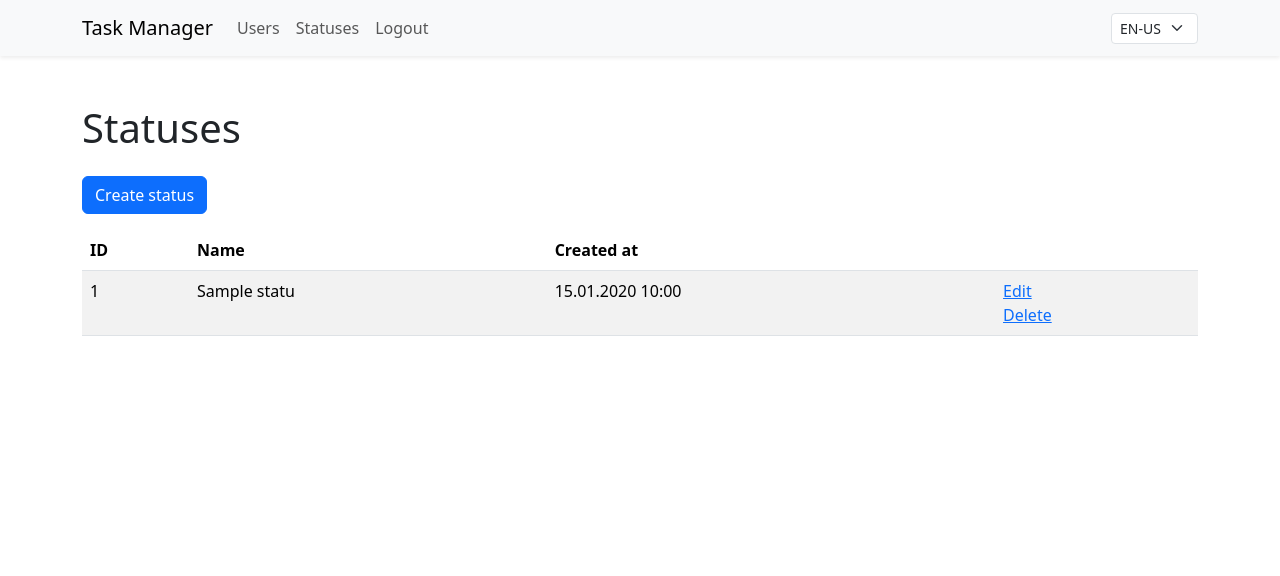
After one commit to OlegRakhilov/python-project-52, a Django app: page /statuses/ in a window 1280 px wide. The commit adds this page. Shown: the top 576 px of the page. Run offline with Django 5.2, Linux system fonts and the light colour scheme; a user stored in the database is signed in; tables that the repository leaves empty hold one stand-in row (values such as "Sample post"); some libraries are stand-ins or nearby versions.

Commit message:
feat: implement Statuses CRUD with access control and translations

```diff
--- /dev/null
+++ b/statuses/admin.py
@@ -0,0 +1,2 @@
+
+# Register your models here.
--- /dev/null
+++ b/statuses/apps.py
@@ -0,0 +1,5 @@
+from django.apps import AppConfig
+
+
+class StatusesConfig(AppConfig):
+    name = 'statuses'
--- /dev/null
+++ b/statuses/models.py
@@ -0,0 +1,11 @@
+from django.db import models
+
+# Create your models here.
+from django.utils.translation import gettext_lazy as _
+
+class Status(models.Model):
+    name = models.CharField(max_length=100, unique=True, verbose_name=_("Name"))
+    created_at = models.DateTimeField(auto_now_add=True)
+
+    def __str__(self):
+        return self.name
--- /dev/null
+++ b/statuses/urls.py
@@ -0,0 +1,9 @@
+from django.urls import path
+from statuses import views
+
+urlpatterns = [
+    path('', views.StatusListView.as_view(), name='statuses'),
+    path('create/', views.StatusCreateView.as_view(), name='status_create'),
+    path('<int:pk>/update/', views.StatusUpdateView.as_view(), name='status_update'),
+    path('<int:pk>/delete/', views.StatusDeleteView.as_view(), name='status_delete'),
+]
--- /dev/null
+++ b/statuses/views.py
@@ -0,0 +1,33 @@
+
+# Create your views here.
+from django.urls import reverse_lazy
+from django.views.generic import ListView, CreateView, UpdateView, DeleteView
+from django.contrib.auth.mixins import LoginRequiredMixin
+from django.contrib.messages.views import SuccessMessageMixin
+from django.utils.translation import gettext_lazy as _
+from statuses.models import Status
+
+class StatusListView(LoginRequiredMixin, ListView):
+    model = Status
+    template_name = 'statuses/index.html'
+    context_object_name = 'statuses'
+
+class StatusCreateView(LoginRequiredMixin, SuccessMessageMixin, CreateView):
+    model = Status
+    fields = ['name']
+    template_name = 'statuses/create.html'
+    success_url = reverse_lazy('statuses')
+    success_message = _("Status successfully created")
+
+class StatusUpdateView(LoginRequiredMixin, SuccessMessageMixin, UpdateView):
+    model = Status
+    fields = ['name']
+    template_name = 'statuses/update.html'
+    success_url = reverse_lazy('statuses')
+    success_message = _("Status successfully updated")
+
+class StatusDeleteView(LoginRequiredMixin, SuccessMessageMixin, DeleteView):
+    model = Status
+    template_name = 'statuses/delete.html'
+    success_url = reverse_lazy('statuses')
+    success_message = _("Status successfully deleted")
--- a/task_manager/settings.py
+++ b/task_manager/settings.py
@@ -40,6 +40,7 @@ INSTALLED_APPS = [
     'django.contrib.messages',
     'django.contrib.staticfiles',
     'users',
+    'statuses',
 ]
 
 MIDDLEWARE = [
--- a/task_manager/urls.py
+++ b/task_manager/urls.py
@@ -28,5 +28,6 @@ urlpatterns = [
     path('login/', auth_views.LoginView.as_view(template_name='login.html'), name='login'),
     path('logout/', auth_views.LogoutView.as_view(), name='logout'),
     path('users/', include('users.urls')),
+    path('statuses/', include('statuses.urls')),
     path('i18n/', include('django.conf.urls.i18n')),
 ]
--- a/templates/base.html
+++ b/templates/base.html
@@ -14,7 +14,7 @@
             <a class="navbar-brand" href="{% url 'index' %}">{% trans "Task Manager" %}</a>
             <div class="navbar-nav me-auto">
                 <a class="nav-link" href="{% url 'users' %}">{% trans "Users" %}</a>
-
+                <a class="nav-link" href="{% url 'statuses' %}">{% trans "Statuses" %}</a>
                 {% if user.is_authenticated %}
                     {# Кнопка Logout должна быть POST-запросом для безопасности в новых Django #}
                     <form action="{% url 'logout' %}" method="post" class="d-inline">
--- /dev/null
+++ b/templates/statuses/index.html
@@ -0,0 +1,33 @@
+{% extends "base.html" %}
+{% load i18n %}
+
+{% block content %}
+<h1 class="my-4">{% trans "Statuses" %}</h1>
+
+<a class="btn btn-primary mb-3" href="{% url 'status_create' %}">{% trans "Create status" %}</a>
+
+<table class="table table-striped">
+  <thead>
+    <tr>
+      <th>ID</th>
+      <th>{% trans "Name" %}</th>
+      <th>{% trans "Created at" %}</th>
+      <th></th>
+    </tr>
+  </thead>
+  <tbody>
+    {% for status in statuses %}
+    <tr>
+      <td>{{ status.id }}</td>
+      <td>{{ status.name }}</td>
+      <td>{{ status.created_at|date:"d.m.Y H:i" }}</td>
+      <td>
+        <a href="{% url 'status_update' status.id %}">{% trans "Edit" %}</a>
+        <br>
+        <a href="{% url 'status_delete' status.id %}">{% trans "Delete" %}</a>
+      </td>
+    </tr>
+    {% endfor %}
+  </tbody>
+</table>
+{% endblock %}
```
Also changed, not shown: statuses/tests.py (added, +26 -0 lines), templates/statuses/create.html (added, +13 -0 lines), templates/statuses/delete.html (added, +13 -0 lines), templates/statuses/update.html (added, +13 -0 lines), locale/ru/LC_MESSAGES/django.po, statuses/__init__.py (added), statuses/migrations/0001_initial.py (added), statuses/migrations/__init__.py (added), 1 other file.
